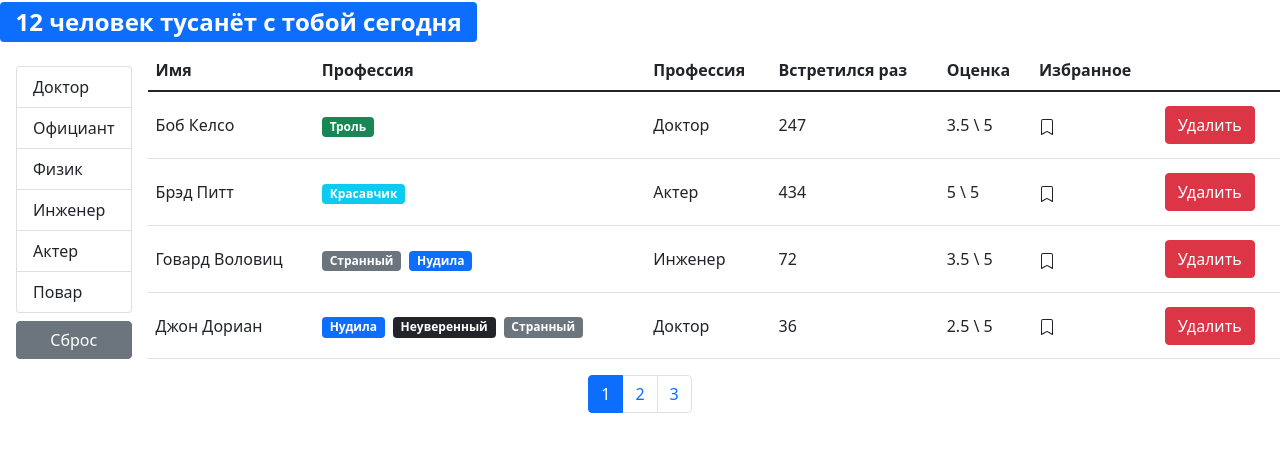
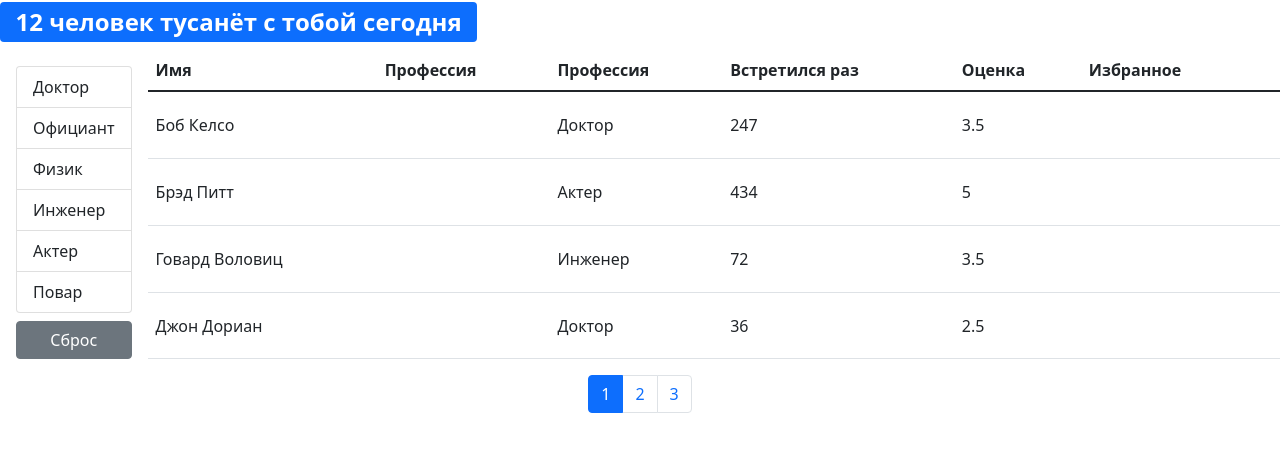
Before and after one commit to Den9rcq/fast-company-app, a React (Create React App) app: page / in a window 1280 px wide. Shown: the top 452 px of the page. Built offline with nearby package versions, Linux system fonts and the light colour scheme.

Commit message:
create Table body components

```diff
--- /dev/null
+++ b/src/components/tableBody.jsx
@@ -0,0 +1,23 @@
+import React from "react";
+import PropTypes from "prop-types";
+import _ from "lodash";
+
+const TableBody = ({ data, columns }) => {
+    return (
+        <tbody>
+            {data.map((item) => (
+                <tr key={item._id}>
+                    {Object.keys(columns).map(column => (
+                        <td key={column}>{_.get(item, columns[column].path)}</td>
+                    ))}
+                </tr>
+            ))}
+        </tbody>
+    );
+};
+
+TableBody.propTypes = {
+    data: PropTypes.array.isRequired,
+    columns: PropTypes.object.isRequired
+};
+export default TableBody;
--- a/src/components/tableHeader.jsx
+++ b/src/components/tableHeader.jsx
@@ -4,13 +4,13 @@ import PropTypes from "prop-types";
 const TableHeader = ({ onSort, selectedSort, columns }) => {
     // onSort = setSortBy
     const handleSort = (item) => {
-        if (selectedSort.iter === item) {
+        if (selectedSort.path === item) {
             onSort({
                 ...selectedSort,
                 order: selectedSort.order === "asc" ? "desc" : "asc"
             });
         } else {
-            onSort({ iter: item, order: "asc" });
+            onSort({ path: item, order: "asc" });
         }
     };
     return (
@@ -20,10 +20,10 @@ const TableHeader = ({ onSort, selectedSort, columns }) => {
                     <th
                         key={column}
                         scope="col"
-                        onClick={columns[column].iter
-                            ? () => handleSort(columns[column].iter)
+                        onClick={columns[column].path
+                            ? () => handleSort(columns[column].path)
                             : null}
-                        role={columns[column].iter
+                        role={columns[column].path
                             ? "button"
                             : null}>{columns[column].name}
                     </th>
--- a/src/components/users.jsx
+++ b/src/components/users.jsx
@@ -12,7 +12,7 @@ const Users = ({ users: allUser, ...rest }) => {
     const [currentPage, setCurrentPage] = useState(1);
     const [profession, setProfession] = useState();
     const [selectedProf, setSelectedProf] = useState();
-    const [sortBy, setSortBy] = useState({ iter: "name", order: "asc" });
+    const [sortBy, setSortBy] = useState({ path: "name", order: "asc" });
 
     // Установка количество отображаемых пользователей на странице
     const pageSize = 4;
@@ -40,7 +40,7 @@ const Users = ({ users: allUser, ...rest }) => {
 
     const count = filteredUsers.length;
     // Сортированные пользователи по возрастанию(убыванию)
-    const sortedUsers = _.orderBy(filteredUsers, [sortBy.iter], [sortBy.order]);
+    const sortedUsers = _.orderBy(filteredUsers, [sortBy.path], [sortBy.order]);
     // Сортированные пользователи с учётом пагинации
     const users = paginate(sortedUsers, currentPage, pageSize);
     return (
--- a/src/components/usersTable.jsx
+++ b/src/components/usersTable.jsx
@@ -1,25 +1,21 @@
 import React from "react";
-import User from "./user";
 import PropTypes from "prop-types";
 import TableHeader from "./tableHeader";
+import TableBody from "./tableBody";
 const UsersTable = ({ users, onSort, selectedSort, ...rest }) => {
     const columns = {
-        name: { iter: "name", name: "Имя" },
+        name: { path: "name", name: "Имя" },
         qualities: { name: "Профессия" },
-        profession: { iter: "profession.name", name: "Профессия" },
-        completedMeetings: { iter: "completedMeetings", name: "Встретился раз" },
-        rate: { iter: "rate", name: "Оценка" },
-        favorites: { iter: "favorites", name: "Избранное" },
+        profession: { path: "profession.name", name: "Профессия" },
+        completedMeetings: { path: "completedMeetings", name: "Встретился раз" },
+        rate: { path: "rate", name: "Оценка" },
+        favorites: { path: "favorites", name: "Избранное" },
         delete: {}
     };
     return (
         <table className="table align-middle">
             <TableHeader {...{ onSort, selectedSort, columns }} />
-            <tbody>
-                {users.map((user) => (
-                    <User key={user._id} {...rest} {...user} />
-                ))}
-            </tbody>
+            <TableBody {...{ columns, data: users }}/>
         </table>
     );
 };
```
